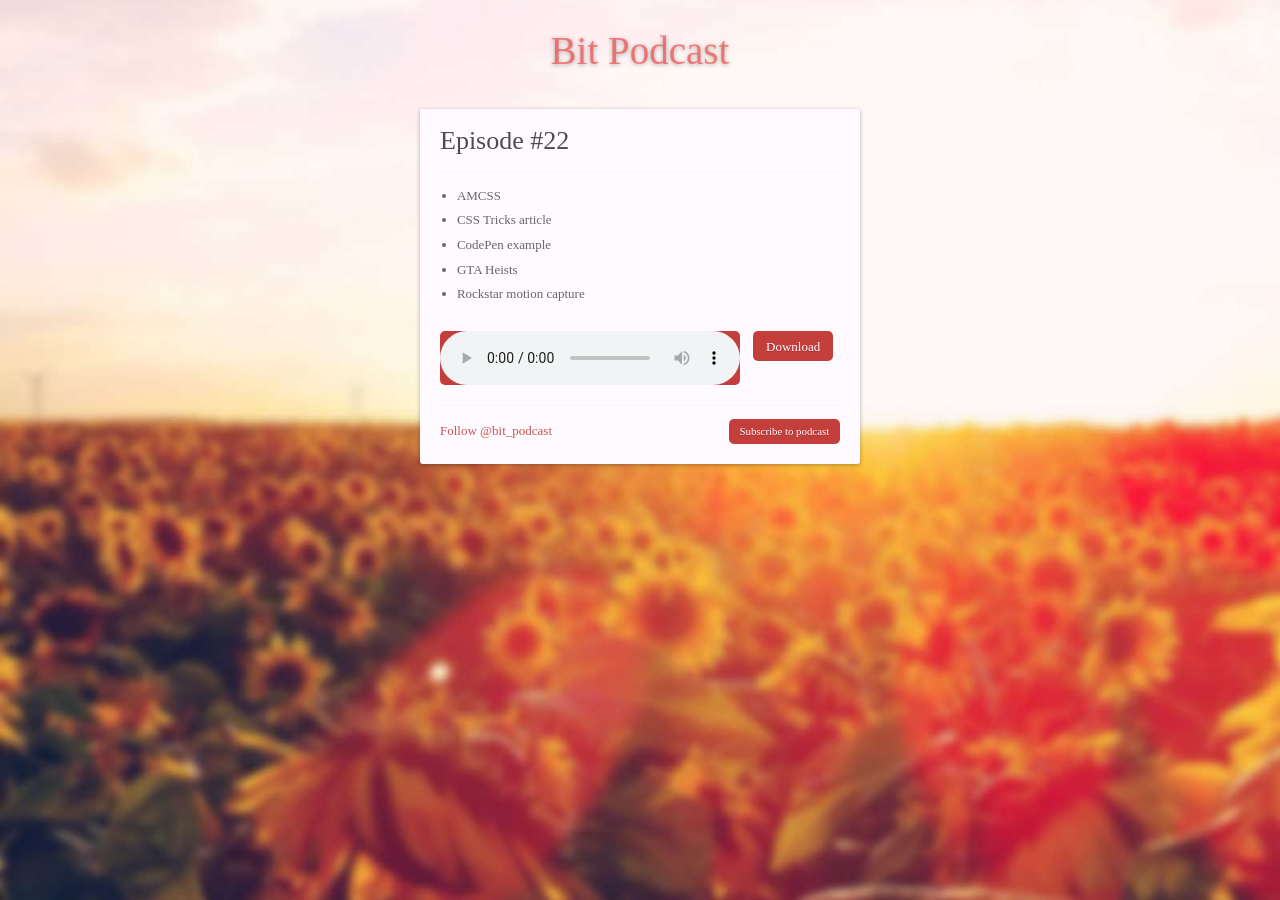
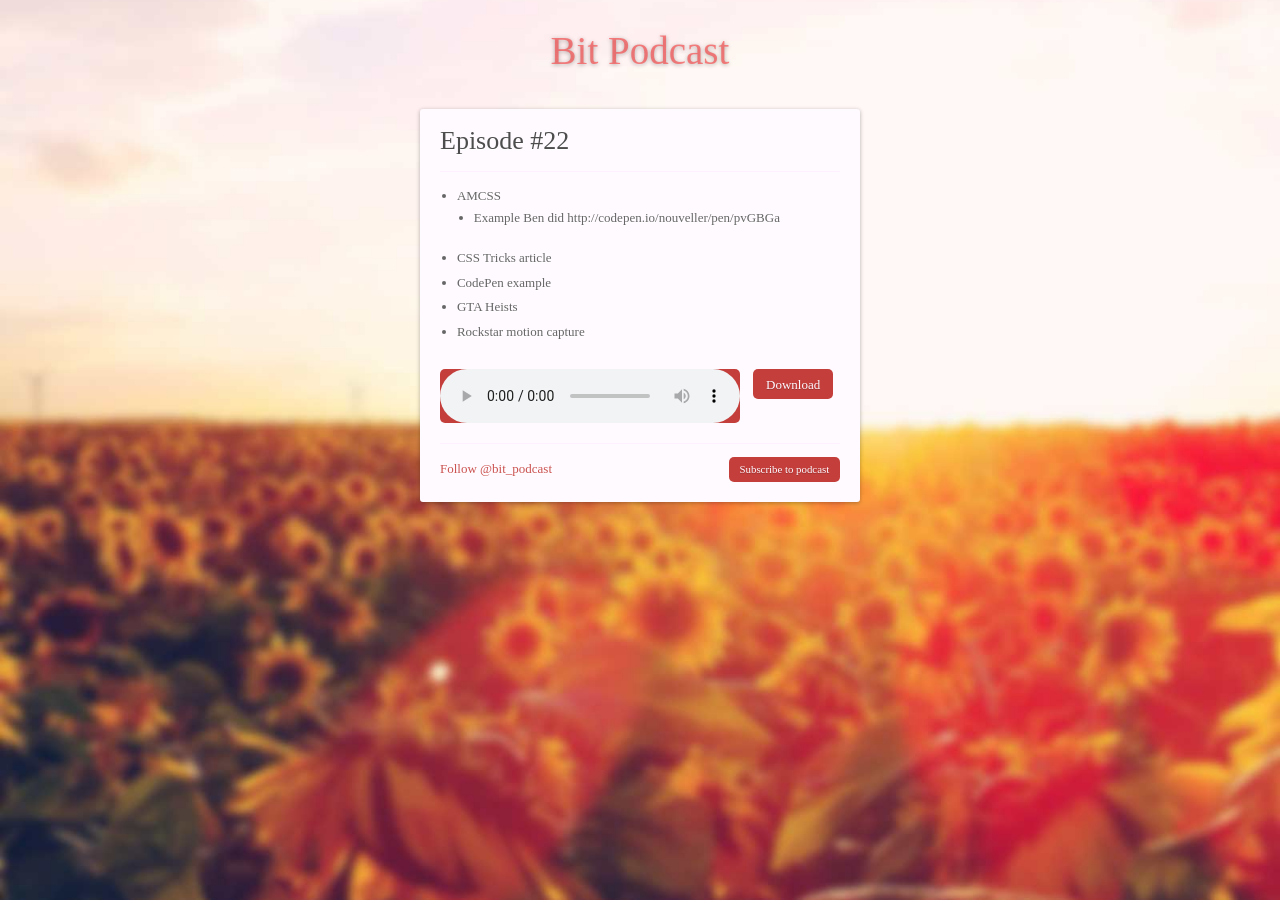
Before and after one commit to benjaminreid/bitpodcast.com, a Jekyll site: the page built from _posts/2015-03-25-episode-22.md, in a window 1280 px wide. Built offline with Jekyll 4.4.1, drawn with Linux system fonts in a browser that asks for light colours; some web fonts are replaced; comment, search, counter and statistics services are not loaded.

Commit message:
Add codepen example

```diff
--- a/_posts/2015-03-25-episode-22.md
+++ b/_posts/2015-03-25-episode-22.md
@@ -9,6 +9,7 @@ file_itunes: //s3-eu-west-1.amazonaws.com/bitpodcasts/episode-22-itunes.m4a
 ---
 
 - AMCSS
+  - Example Ben did http://codepen.io/nouveller/pen/pvGBGa
 - CSS Tricks article
 - CodePen example
 - GTA Heists
```
